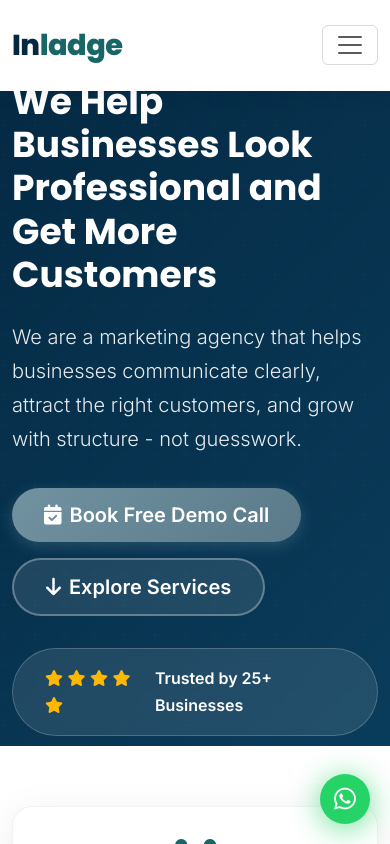
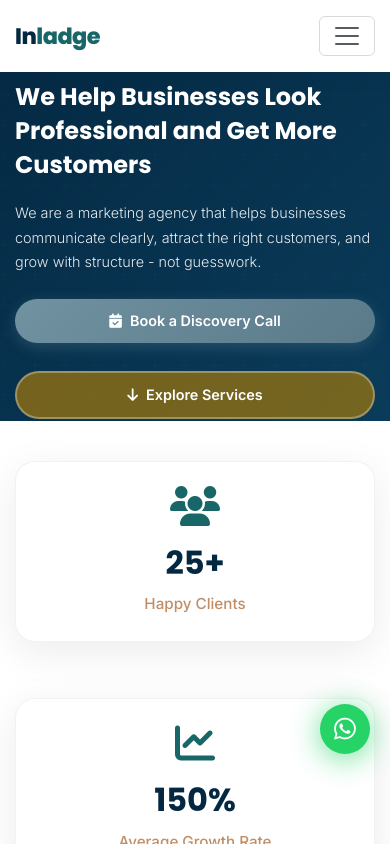
Before and after one commit to Mypalneeds/inladge, a plain HTML site: page index.html in a window 390 px wide. Shown: the top 844 px of the page. Drawn offline with nearby package versions, Linux system fonts and the light colour scheme.

Commit message:
Refactor styles and update booking button text
Updated styles for hero section and trust badge, removed WhatsApp widget styles, and adjusted responsiveness. Changed button text and link for booking.

```diff
--- a/index.html
+++ b/index.html
@@ -158,6 +158,7 @@
         .hero-section h1 {
             font-size: 3.5rem;
             color: var(--white);
+            margin-top:1.9rem;
             margin-bottom: 1.5rem;
             line-height: 1.2;
         }
@@ -170,7 +171,7 @@
         }
 
         .trust-badge {
-            background: rgba(255, 255, 255, 0.1);
+            background: #FFB800;
             backdrop-filter: blur(10px);
             padding: 1rem 2rem;
             border-radius: 50px;
@@ -179,14 +180,15 @@
             gap: 0.75rem;
             margin-top: 2rem;
             border: 1px solid rgba(255, 255, 255, 0.2);
+            border-bottom: 20px;
         }
 
         .trust-badge .stars {
-            color: #FFB800;
+            color: #020201;
         }
 
         .trust-badge span {
-            color: var(--white);
+            color: black;
             font-weight: 600;
         }
 
@@ -901,6 +903,85 @@
             transform: translateY(0);
         }
 
+/* ============================================
+   MOBILE RESPONSIVE STYLES
+   ============================================ */
+
+html, body {
+    overflow-x: hidden !important;
+    max-width: 100vw !important;
+}
+
+/* Tablets */
+@media (max-width: 992px) {
+    .hero-section h1 { font-size: 2.5rem; line-height: 1.3; }
+    .section-title { font-size: 2.25rem; }
+}
+
+/* Landscape phones & small tablets */
+@media (max-width: 768px) {
+    .container { padding-left: 20px; padding-right: 20px; max-width: 100%; }
+    .navbar { padding: 0.75rem 0; }
+    .navbar-brand { font-size: 1.5rem; }
+    .navbar-collapse { background: var(--white); padding: 1.5rem; border-radius: 10px; margin-top: 1rem; box-shadow: 0 5px 20px rgba(0,0,0,0.1); }
+    .nav-link { padding: 0.75rem 0; margin: 0; text-align: center; }
+    .navbar .btn-primary-custom { margin-top: 1rem; width: 100%; }
+
+    .hero-section { padding: 60px 0 50px; }
+    .hero-section h1 { font-size: 1.85rem; line-height: 1.35; margin-bottom: 1.25rem; }
+    .hero-section .lead { font-size: 1rem; margin-bottom: 1.5rem; }
+    .hero-section .btn-lg { padding: 0.75rem 1.25rem; font-size: 0.95rem; width: 100%; margin-bottom: 0.75rem; }
+    .hero-section .d-flex.gap-3 { flex-direction: column; gap: 0.75rem; }
+    .hero-section .trust-badge { margin-top: 1.5rem; padding: 1rem 1.25rem; flex-wrap: wrap; justify-content: center; }
+
+    .section-title { font-size: 2rem; }
+    .section-subtitle { font-size: 1rem; }
+    .stats-section, .services-section, .process-section, .cta-section, .contact-section, .problem-section, .faq-section { padding: 60px 0; }
+    .service-card, .process-card, .contact-card, .stat-card { margin-bottom: 2rem; }
+    .process-connector { display: none; }
+    .cta-box { padding: 2.5rem 1.5rem; }
+    .cta-box h2 { font-size: 1.75rem; }
+    .footer { text-align: center; }
+    .footer .col-lg-4, .footer .col-lg-2, .footer .col-lg-3 { margin-bottom: 2rem; }
+}
+
+/* Portrait phones */
+@media (max-width: 576px) {
+    .container { padding-left: 15px; padding-right: 15px; }
+    body { font-size: 0.95rem; }
+    h2 { font-size: 1.5rem; }
+    h3 { font-size: 1.3rem; }
+    h4 { font-size: 1.15rem; }
+
+    .navbar-brand { font-size: 1.4rem; }
+    .hero-section { padding: 50px 0 40px; }
+    .hero-section h1 { font-size: 1.65rem; line-height: 1.4; }
+    .hero-section .lead { font-size: 0.95rem; }
+    .hero-section .btn-lg { padding: 0.7rem 1rem; font-size: 0.9rem; }
+    .hero-section .trust-badge { flex-direction: column; gap: 0.5rem; padding: 0.875rem 1rem; }
+
+    .section-title { font-size: 1.75rem; }
+    .btn-primary-custom, .btn-outline-custom, .btn-white-custom { width: 100%; padding: 0.75rem 1rem; }
+    .d-flex.gap-3.flex-wrap { flex-direction: column !important; gap: 1rem !important; }
+
+    .stat-card { padding: 1.5rem; }
+    .stat-card h3 { font-size: 2rem; }
+    .service-card { padding: 1.5rem; }
+    .service-icon { width: 70px; height: 70px; font-size: 1.75rem; }
+    .process-card { padding: 1.5rem; }
+    .contact-card { padding: 1.5rem; }
+    .cta-box { padding: 2rem 1.25rem; text-align: center; }
+    .cta-box h2 { font-size: 1.5rem; }
+
+    .stats-section, .services-section, .process-section, .cta-section, .contact-section, .problem-section, .faq-section { padding: 40px 0; }
+}
+
+@media (max-width: 400px) {
+    .hero-section h1 { font-size: 1.5rem; }
+    .hero-section .lead { font-size: 0.9rem; }
+}
+
+
 /* WhatsApp Floating Widget */
 .whatsapp-float {
     position: fixed;
@@ -914,7 +995,7 @@
     text-align: center;
     font-size: 30px;
     box-shadow: 0 4px 20px rgba(37, 211, 102, 0.4);
-            z-index: 1000;
+    z-index: 999;
     display: flex;
     align-items: center;
     justify-content: center;
@@ -931,36 +1012,20 @@
 }
 
 @keyframes pulse-whatsapp {
-            0% {
-                box-shadow: 0 4px 20px rgba(37, 211, 102, 0.4);
-            }
-            50% {
-                box-shadow: 0 4px 30px rgba(37, 211, 102, 0.7);
-            }
-            100% {
-                box-shadow: 0 4px 20px rgba(37, 211, 102, 0.4);
-            }
-        }
-
-        .whatsapp-float i {
-            margin: 0;
-            line-height: 60px;
-        }
-
-        /* Responsive WhatsApp button */
-        @media screen and (max-width: 767px) {
+    0%, 100% { box-shadow: 0 4px 20px rgba(37, 211, 102, 0.4); }
+    50% { box-shadow: 0 4px 30px rgba(37, 211, 102, 0.7); }
+}
+
+@media (max-width: 768px) {
     .whatsapp-float {
         width: 50px;
         height: 50px;
-                bottom: 20px;
+        bottom: 90px;
         right: 20px;
         font-size: 25px;
     }
-
-            .whatsapp-float i {
-                line-height: 50px;
-            }
-        }
+}
+
     </style>
 </head>
 <body>
@@ -986,7 +1051,7 @@
                         <a class="nav-link" href="#contact">Contact</a>
                     </li>
                     <li class="nav-item ms-lg-3">
-                        <a class="btn btn-primary-custom" href="https://calendly.com/chiomanwabuezee/30min" target="_blank">Book Free Demo</a>
+                        <a class="btn btn-primary-custom" href="https://calendly.com/chiomanwabuezee/30min" target="_blank">Book a Call</a>
                     </li>
                 </ul>
             </div>
@@ -1002,22 +1067,13 @@
                     <p class="lead">We are a marketing agency that helps businesses communicate clearly, attract the right customers, and grow with structure - not guesswork.</p>
                     <div class="d-flex gap-3 flex-wrap">
                         <a href="https://calendly.com/chiomanwabuezee/30min" target="_blank" class="btn btn-primary-custom btn-lg">
-                            <i class="fas fa-calendar-check me-2"></i>Book Free Demo Call
+                            <i class="fas fa-calendar-check me-2"></i>Book a Discovery Call
                         </a>
-                        <a href="#services" class="btn btn-outline-custom btn-lg" style="background: rgba(255,255,255,0.1); color: white; border-color: rgba(255,255,255,0.3);">
+                        <a href="#services" class="btn btn-outline-custom btn-lg" style="background: rgba(165, 121, 9, 0.69); color: white; border-color: rgba(255,255,255,0.3);">
                             <i class="fas fa-arrow-down me-2"></i>Explore Services
                         </a>
                     </div>
-                    <div class="trust-badge">
-                        <div class="stars">
-                            <i class="fas fa-star"></i>
-                            <i class="fas fa-star"></i>
-                            <i class="fas fa-star"></i>
-                            <i class="fas fa-star"></i>
-                            <i class="fas fa-star"></i>
-                        </div>
-                        <span>Trusted by 25+ Businesses</span>
-                    </div>
+
                 </div>
                 <div class="col-lg-5 d-none d-lg-block" data-aos="fade-left">
                     <div class="hero-image text-center position-relative">
@@ -1698,7 +1754,7 @@
     </div>
 
     <!-- WhatsApp Floating Widget -->
-    <a href="https://wa.me/2348029073497?text=Hello%20Inladge!%20I%27m%20interested%20in%20your%20marketing%20services." class="whatsapp-float" target="_blank" aria-label="Contact us on WhatsApp">
+    <a href="https://wa.me/2348029073497?text=Hello%20Inladge!%20I'm%20interested%20in%20your%20marketing%20services." class="whatsapp-float" target="_blank" aria-label="Contact us on WhatsApp">
         <i class="fab fa-whatsapp"></i>
     </a>
 
@@ -1774,7 +1830,7 @@
         });
 
         // Add hover effect to service cards
-        document.querySelectorAll('.service-card').forEach(card => {
+        document.querySelectors('.service-card').forEach(card => {
             card.addEventListener('mouseenter', function() {
                 this.style.transform = 'translateY(-10px)';
             });
@@ -1789,12 +1845,10 @@
                 const answer = this.nextElementSibling;
                 const isOpen = answer.style.maxHeight;
 
-                // Close all answers
                 document.querySelectorAll('.faq-answer').forEach(ans => {
                     ans.style.maxHeight = null;
                 });
 
-                // Toggle current answer
                 if (!isOpen) {
                     answer.style.maxHeight = answer.scrollHeight + 'px';
                 }
```
Lines whose indentation alone changed are shown as unchanged.
